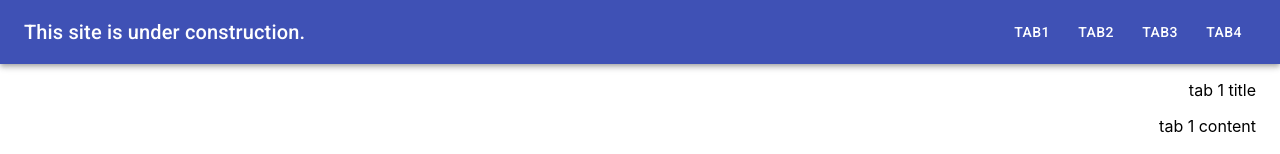
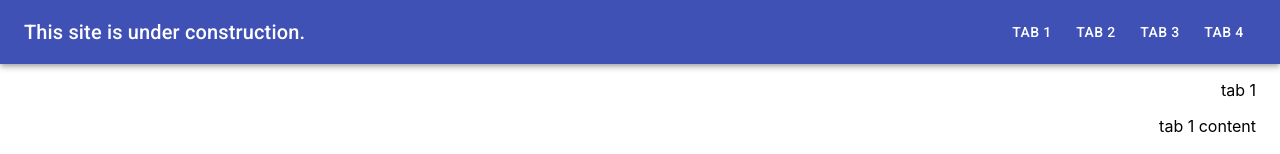
Before and after one commit to ahmsay/ahmsay.github.io, a React (Create React App) app: page / in a window 1280 px wide. Shown: the top 154 px of the page. Built offline with nearby package versions, Linux system fonts and the light colour scheme.

Commit message:
tabs structure changed

```diff
--- a/src/components/Navbar.jsx
+++ b/src/components/Navbar.jsx
@@ -7,9 +7,8 @@ import { connect } from 'react-redux'
 import { changeActiveTab } from '../actions/tabActions'
 import { withStyles } from '@material-ui/core/styles'
 
-const useStyles = (theme) => ({
+const useStyles = () => ({
   root: { flexGrow: 1 },
-  menuButton: { marginRight: theme.spacing(2) },
   title: { flexGrow: 1 }
 })
 
@@ -18,7 +17,10 @@ class Navbar extends Component {
     this.props.changeTab(id)
   }
   render() {
-    const { classes } = this.props
+    const { classes, tabs } = this.props
+    const buttons = tabs.map(tab => {
+      return <Button key={ tab.id } onClick={ () => this.changeTab(tab.id) } color="inherit">{ tab.title }</Button>
+    })
     return (
       <div className={ classes.root }>
         <AppBar position="static">
@@ -26,15 +28,16 @@ class Navbar extends Component {
             <Typography variant="h6" className={ classes.title }>
               This site is under construction.
             </Typography>
-            <Button onClick={ () => this.changeTab(1) } color="inherit">Tab1</Button>
-            <Button onClick={ () => this.changeTab(2) } color="inherit">Tab2</Button>
-            <Button onClick={ () => this.changeTab(3) } color="inherit">Tab3</Button>
-            <Button onClick={ () => this.changeTab(4) } color="inherit">Tab4</Button>
+            { buttons }
           </Toolbar>
         </AppBar>
       </div>
     )
   }
+}
+
+const mapStateToProps = (state) => {
+  return { tabs: state.tabs }
 }
 
 const mapDispatchToProps = (dispatch) => {
@@ -45,4 +48,4 @@ const mapDispatchToProps = (dispatch) => {
   }
 }
 
-export default connect(null, mapDispatchToProps)(withStyles(useStyles)(Navbar))
+export default connect(mapStateToProps, mapDispatchToProps)(withStyles(useStyles)(Navbar))
--- a/src/components/TabList.jsx
+++ b/src/components/TabList.jsx
@@ -10,10 +10,10 @@ class TabList extends Component {
     const { tabs, activeTabId } = this.props
     return (
       <div align="right">
-        { activeTabId === 1 ? <Tab1 tab1={ tabs.tab1 }/> : null }
-        { activeTabId === 2 ? <Tab2 tab2={ tabs.tab2 }/> : null }
-        { activeTabId === 3 ? <Tab3 tab3={ tabs.tab3 }/> : null }
-        { activeTabId === 4 ? <Tab4 tab4={ tabs.tab4 }/> : null }
+        { activeTabId === tabs[0].id ? <Tab1 tab1={ tabs[0] }/> : null }
+        { activeTabId === tabs[1].id ? <Tab2 tab2={ tabs[1] }/> : null }
+        { activeTabId === tabs[2].id ? <Tab3 tab3={ tabs[2] }/> : null }
+        { activeTabId === tabs[3].id ? <Tab4 tab4={ tabs[3] }/> : null }
       </div>
     )
   }
--- a/src/components/tabs/Tab1.jsx
+++ b/src/components/tabs/Tab1.jsx
@@ -4,8 +4,8 @@ export default function Tab1({ tab1 }) {
   return (
     <div>
       <p>{ tab1.title }</p>
-      <p>{ tab1.content }</p>
-      <p>{ tab1.moreContent }</p>
+      <p>{ tab1.body.content }</p>
+      <p>{ tab1.body.moreContent }</p>
     </div>
   )
 }
--- a/src/reducers/rootReducer.js
+++ b/src/reducers/rootReducer.js
@@ -1,11 +1,11 @@
 const initState = {
   activeTabId: 1,
-  tabs: {
-    tab1: { id: 1, title: 'tab 1 title', content: 'tab 1 content', moreContent: 'tab 1 more content' },
-    tab2: { id: 2, title: 'tab 2 title', content: 'tab 2 content', icons: [1,2,3] },
-    tab3: { id: 3, title: 'tab 3 title', content: 'tab 3 content' },
-    tab4: { id: 4, title: 'tab 4 title', content: 'tab 4 content' }
-  }
+  tabs: [
+    { id: 1, title: 'tab 1', body: { content: 'tab 1 content', moreContent: 'tab 1 more content', values: [1, 2, 3] }},
+    { id: 2, title: 'tab 2', body: { content: 'tab 2 content', moreContent: 'tab 2 more content' }},
+    { id: 3, title: 'tab 3', body: { content: 'tab 3 content' }},
+    { id: 4, title: 'tab 4', body: { }}
+  ]
 }
 
 const rootReducer = (state = initState, action) => {
```
